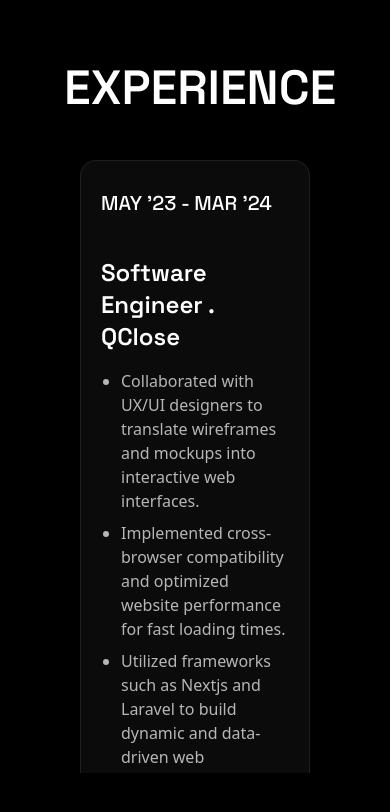
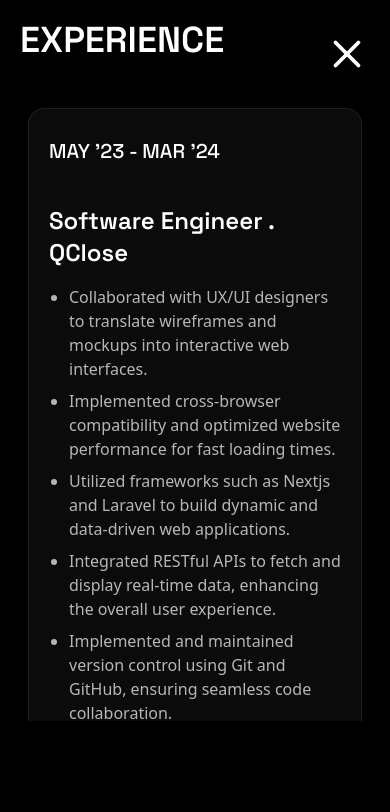
Before and after one commit to kryptcode/koyejo, a Next.js app: page / in a window 390 px wide. Both pictures are taken after a click on the element "Experience". Shown: the top 812 px of the page. Built offline with nearby package versions, Linux system fonts and the light colour scheme.

Commit message:
"experience and stack responsive drawer"

```diff
--- a/src/app/page.tsx
+++ b/src/app/page.tsx
@@ -64,6 +64,7 @@
             </div>
           </div>
         </div>
+
         <Experience />
         <TechStack />
       </main>
--- a/src/components/experience.tsx
+++ b/src/components/experience.tsx
@@ -10,10 +10,10 @@
     <div
           className={`${
             active === "experience" ? "block" : "hidden"
-          } animate__animated animate__slideInUp h-full absolute bg-black text-white z-10 p-16 top-0 left-0 right-0 bottom-0 `}
+          } animate__animated animate__slideInUp h-full absolute bg-black text-white z-10 p-5 lg:p-16 top-0 left-0 right-0 bottom-0 `}
         >
           <div className="flex justify-between items-center">
-          <h2 className="font-grotesk font-semibold text-5xl uppercase mb-7">
+          <h2 className="font-grotesk font-semibold text-4xl lg:text-5xl uppercase mb-7">
             Experience
           </h2>
             <X
@@ -23,7 +23,7 @@
             />
           </div>
 
-          <div className="h-[75vh] scrollbar-thin scrollbar-thumb-white/40 scrollbar-thumb-rounded scrollbar-track-black px-4 overflow-y-scroll ">
+          <div className="h-[75vh] scrollbar-thin scrollbar-thumb-white/40 scrollbar-thumb-rounded scrollbar-track-black px-2 lg:px-4 overflow-y-scroll ">
             <div>
               <div
                 className={` my-5 flex flex-col md:flex-row gap-10 rounded-xl border-[2.5px]  border-l-[5px] border-b-[5px] p-5 py-7 transition-all bg-morph ease-linear duration-300 group`}
--- a/src/components/stack.tsx
+++ b/src/components/stack.tsx
@@ -13,10 +13,10 @@
     <div
       className={`${
         active === "stack" ? "block" : "hidden"
-      } animate__animated animate__slideInUp h-full absolute bg-black text-white z-10 p-16 top-0 left-0 right-0 bottom-0 `}
+      } animate__animated animate__slideInUp h-full absolute bg-black text-white z-10 p-5 lg:p-16 top-0 left-0 right-0 bottom-0 `}
     >
       <div className="flex justify-between items-center">
-        <h2 className="font-grotesk font-semibold text-5xl uppercase mb-7">
+        <h2 className="font-grotesk font-semibold text-4xl lg:text-5xl uppercase mb-7">
           My Tech Stack
         </h2>
         <X
@@ -26,7 +26,7 @@
         />
       </div>
 
-      <div className="h-[75vh] scrollbar-thin scrollbar-thumb-white/40 scrollbar-thumb-rounded scrollbar-track-black px-4 overflow-y-scroll ">
+      <div className="h-[75vh] scrollbar-thin scrollbar-thumb-white/40 scrollbar-thumb-rounded scrollbar-track-black px-2 lg:px-4 overflow-y-scroll ">
         <div>
         <div className={` flex flex-col md:flex-row gap-10 rounded-xl border-[2.5px]  border-l-[5px] border-b-[5px] p-5 transition-all ease-linear duration-300 bg-morph group`}>
               <h2 className={`text-2xl font-grotesk font-semibold flex-1`}>01 - frontend</h2>
```
